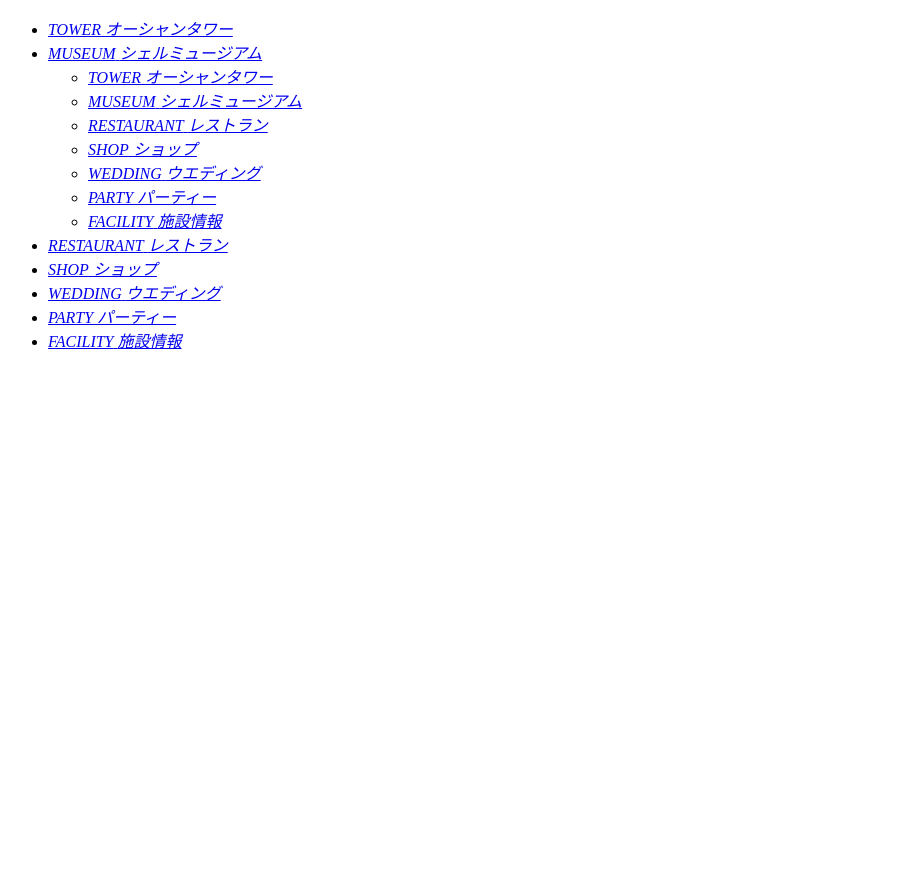
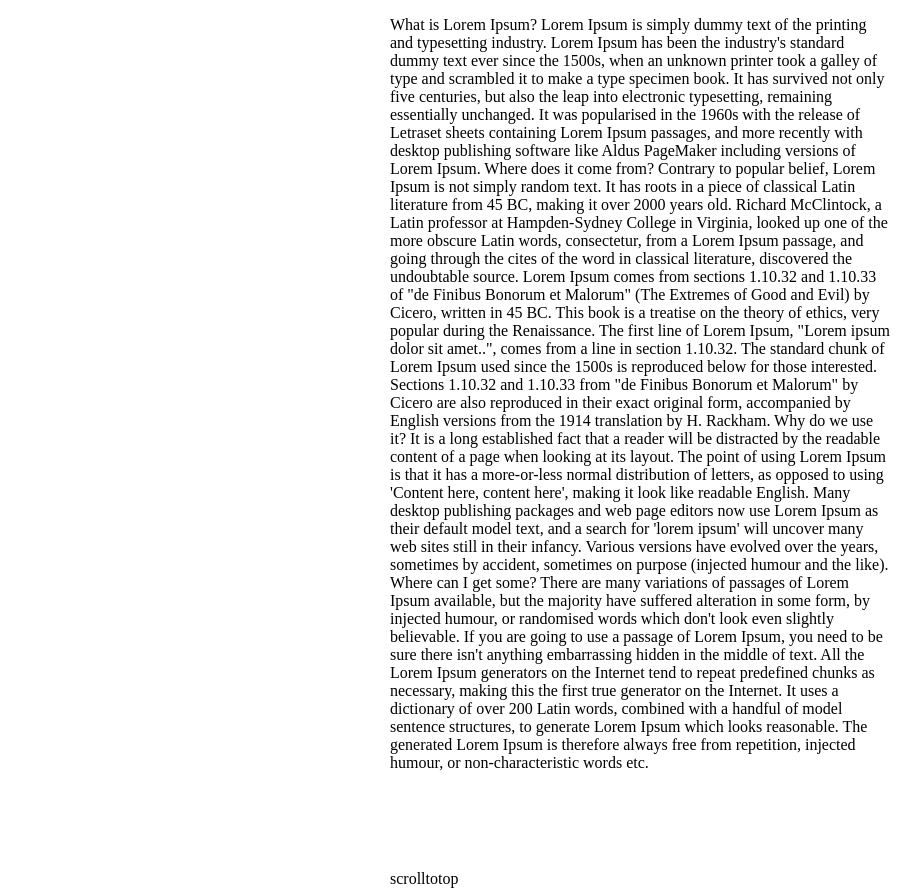
Before and after one commit to riv-dev/jquery.scrolltotop, a plain HTML site: page demo/index.html in a window 1280 px wide. Shown: the top 891 px of the page, without its empty margins (0-920 px from the left). Drawn offline with nearby package versions, Linux system fonts and the light colour scheme.

Commit message:
readme & demo

```diff
--- a/demo/index.html
+++ b/demo/index.html
@@ -3,186 +3,43 @@
 
 <head>
     <title>jQuery Boilerplate</title>
-    <script src="../node_modules/jquery/dist/jquery.min.js"></script>
-    <script src="../src/jquery.ryukyu.menu.js"></script>
+    <script src="https://code.jquery.com/jquery-3.2.1.min.js" integrity="sha256-hwg4gsxgFZhOsEEamdOYGBf13FyQuiTwlAQgxVSNgt4=" crossorigin="anonymous"></script>
     <script src="../src/jquery.ryukyu.scrolltop.js"></script>
     <style>
         body {
-            height: 1500px;
             position: relative;
+            width: 500px;
+            margin: auto;
+            padding-bottom: 100px;
         }
 
-        .test {
+        .js-scrolltop {
             position: absolute;
             bottom: 0;
-        }
-
-        .js-menu-sub-button,
-        .js-menu-close-mobile,
-        .js-menu-hamburger-button {
-            display: block;
-            width: 50px;
-            height: 50px;
-            background: #000;
         }
     </style>
 </head>
 
 <body>
-    <!-- == Menu here == -->
-    <ul class="navigation__list navigation__list--collapse js-nav">
-        <li class="navigation__item navigation__item--tower">
-            <a href="/mock/tower/">
-                <span class="navigation__chars navigation__chars--en">
-																		<em class="navigation__chars--inner">TOWER</em>
-															</span>
-                <span class="navigation__chars navigation__chars--ja">
-																	<em class="navigation__chars--inner">オーシャンタワー</em>
-															</span>
-            </a>
-        </li>
-        <li class="navigation__item navigation__item--museum">
-            <a href="/mock/museum/">
-                <span class="navigation__chars navigation__chars--en">
-																		<em class="navigation__chars--inner">MUSEUM</em>
-															</span>
-                <span class="navigation__chars navigation__chars--ja">
-																	<em class="navigation__chars--inner">シェルミュージアム</em>
-															</span>
-
-            </a>
-            <ul class="navigation__list navigation__list--collapse">
-                <li class="navigation__item navigation__item--tower">
-                    <a href="/mock/tower/">
-                        <span class="navigation__chars navigation__chars--en">
-																						<em class="navigation__chars--inner">TOWER</em>
-																			</span>
-                        <span class="navigation__chars navigation__chars--ja">
-																					<em class="navigation__chars--inner">オーシャンタワー</em>
-																			</span>
-                    </a>
-                </li>
-                <li class="navigation__item navigation__item--museum">
-                    <a href="/mock/museum/">
-                        <span class="navigation__chars navigation__chars--en">
-																						<em class="navigation__chars--inner">MUSEUM</em>
-																			</span>
-                        <span class="navigation__chars navigation__chars--ja">
-																					<em class="navigation__chars--inner">シェルミュージアム</em>
-																			</span>
-
-                    </a>
-                </li>
-                <li class="navigation__item navigation__item--restaurant">
-                    <a href="/mock/restaurant/">
-                        <span class="navigation__chars navigation__chars--en">
-																						<em class="navigation__chars--inner">RESTAURANT</em>
-																			</span>
-                        <span class="navigation__chars navigation__chars--ja">
-																					<em class="navigation__chars--inner">レストラン</em>
-																			</span>
-                    </a>
-                </li>
-                <li class="navigation__item navigation__item--shop">
-                    <a href="/mock/shop/">
-                        <span class="navigation__chars navigation__chars--en">
-																						<em class="navigation__chars--inner">SHOP</em>
-																			</span>
-                        <span class="navigation__chars navigation__chars--ja">
-																					<em class="navigation__chars--inner">ショップ</em>
-																			</span>
-                    </a>
-                </li>
-                <li class="navigation__item navigation__item--wedding">
-                    <a href="/mock/wedding/">
-                        <span class="navigation__chars navigation__chars--en">
-																						<em class="navigation__chars--inner">WEDDING</em>
-																			</span>
-                        <span class="navigation__chars navigation__chars--ja">
-																					<em class="navigation__chars--inner">ウエディング</em>
-																			</span>
-                    </a>
-                </li>
-                <li class="navigation__item navigation__item--party">
-                    <a href="/mock/party/">
-                        <span class="navigation__chars navigation__chars--en">
-																						<em class="navigation__chars--inner">PARTY</em>
-																			</span>
-                        <span class="navigation__chars navigation__chars--ja">
-																					<em class="navigation__chars--inner">パーティー</em>
-																			</span>
-                    </a>
-                </li>
-                <li class="navigation__item navigation__item--facility">
-                    <a href="/mock/facility/">
-                        <span class="navigation__chars navigation__chars--en">
-																						<em class="navigation__chars--inner">FACILITY</em>
-																			</span>
-                        <span class="navigation__chars navigation__chars--ja">
-																					<em class="navigation__chars--inner">施設情報</em>
-																			</span>
-                    </a>
-                </li>
-            </ul>
-        </li>
-        <li class="navigation__item navigation__item--restaurant">
-            <a href="/mock/restaurant/">
-                <span class="navigation__chars navigation__chars--en">
-																		<em class="navigation__chars--inner">RESTAURANT</em>
-															</span>
-                <span class="navigation__chars navigation__chars--ja">
-																	<em class="navigation__chars--inner">レストラン</em>
-															</span>
-            </a>
-        </li>
-        <li class="navigation__item navigation__item--shop">
-            <a href="/mock/shop/">
-                <span class="navigation__chars navigation__chars--en">
-																		<em class="navigation__chars--inner">SHOP</em>
-															</span>
-                <span class="navigation__chars navigation__chars--ja">
-																	<em class="navigation__chars--inner">ショップ</em>
-															</span>
-            </a>
-        </li>
-        <li class="navigation__item navigation__item--wedding">
-            <a href="/mock/wedding/">
-                <span class="navigation__chars navigation__chars--en">
-																		<em class="navigation__chars--inner">WEDDING</em>
-															</span>
-                <span class="navigation__chars navigation__chars--ja">
-																	<em class="navigation__chars--inner">ウエディング</em>
-															</span>
-            </a>
-        </li>
-        <li class="navigation__item navigation__item--party">
-            <a href="/mock/party/">
-                <span class="navigation__chars navigation__chars--en">
-																		<em class="navigation__chars--inner">PARTY</em>
-															</span>
-                <span class="navigation__chars navigation__chars--ja">
-																	<em class="navigation__chars--inner">パーティー</em>
-															</span>
-            </a>
-        </li>
-        <li class="navigation__item navigation__item--facility">
-            <a href="/mock/facility/">
-                <span class="navigation__chars navigation__chars--en">
-								<em class="navigation__chars--inner">FACILITY</em>
-					</span>
-                <span class="navigation__chars navigation__chars--ja">
-																	<em class="navigation__chars--inner">施設情報</em>
-															</span>
-            </a>
-        </li>
-    </ul>
-    <div class="test">hahaha</div>
+    <p class="paragraph">
+        What is Lorem Ipsum? Lorem Ipsum is simply dummy text of the printing and typesetting industry. Lorem Ipsum has been the industry's standard dummy text ever since the 1500s, when an unknown printer took a galley of type and scrambled it to make a type
+        specimen book. It has survived not only five centuries, but also the leap into electronic typesetting, remaining essentially unchanged. It was popularised in the 1960s with the release of Letraset sheets containing Lorem Ipsum passages, and more
+        recently with desktop publishing software like Aldus PageMaker including versions of Lorem Ipsum. Where does it come from? Contrary to popular belief, Lorem Ipsum is not simply random text. It has roots in a piece of classical Latin literature
+        from 45 BC, making it over 2000 years old. Richard McClintock, a Latin professor at Hampden-Sydney College in Virginia, looked up one of the more obscure Latin words, consectetur, from a Lorem Ipsum passage, and going through the cites of the
+        word in classical literature, discovered the undoubtable source. Lorem Ipsum comes from sections 1.10.32 and 1.10.33 of "de Finibus Bonorum et Malorum" (The Extremes of Good and Evil) by Cicero, written in 45 BC. This book is a treatise on the
+        theory of ethics, very popular during the Renaissance. The first line of Lorem Ipsum, "Lorem ipsum dolor sit amet..", comes from a line in section 1.10.32. The standard chunk of Lorem Ipsum used since the 1500s is reproduced below for those interested.
+        Sections 1.10.32 and 1.10.33 from "de Finibus Bonorum et Malorum" by Cicero are also reproduced in their exact original form, accompanied by English versions from the 1914 translation by H. Rackham. Why do we use it? It is a long established fact
+        that a reader will be distracted by the readable content of a page when looking at its layout. The point of using Lorem Ipsum is that it has a more-or-less normal distribution of letters, as opposed to using 'Content here, content here', making
+        it look like readable English. Many desktop publishing packages and web page editors now use Lorem Ipsum as their default model text, and a search for 'lorem ipsum' will uncover many web sites still in their infancy. Various versions have evolved
+        over the years, sometimes by accident, sometimes on purpose (injected humour and the like). Where can I get some? There are many variations of passages of Lorem Ipsum available, but the majority have suffered alteration in some form, by injected
+        humour, or randomised words which don't look even slightly believable. If you are going to use a passage of Lorem Ipsum, you need to be sure there isn't anything embarrassing hidden in the middle of text. All the Lorem Ipsum generators on the
+        Internet tend to repeat predefined chunks as necessary, making this the first true generator on the Internet. It uses a dictionary of over 200 Latin words, combined with a handful of model sentence structures, to generate Lorem Ipsum which looks
+        reasonable. The generated Lorem Ipsum is therefore always free from repetition, injected humour, or non-characteristic words etc.
+    </p>
+    <div class="js-scrolltop">scrolltotop</div>
     <script>
         $(function() {
-            $(".test").scrolltop();
-            $('.js-nav').ryukyumenu({
-                // addCloseButtonMobile: false
-            });
+            $(".js-scrolltop").scrolltop();
         });
     </script>
 </body>
```
Also changed, not shown: 1 other file.
